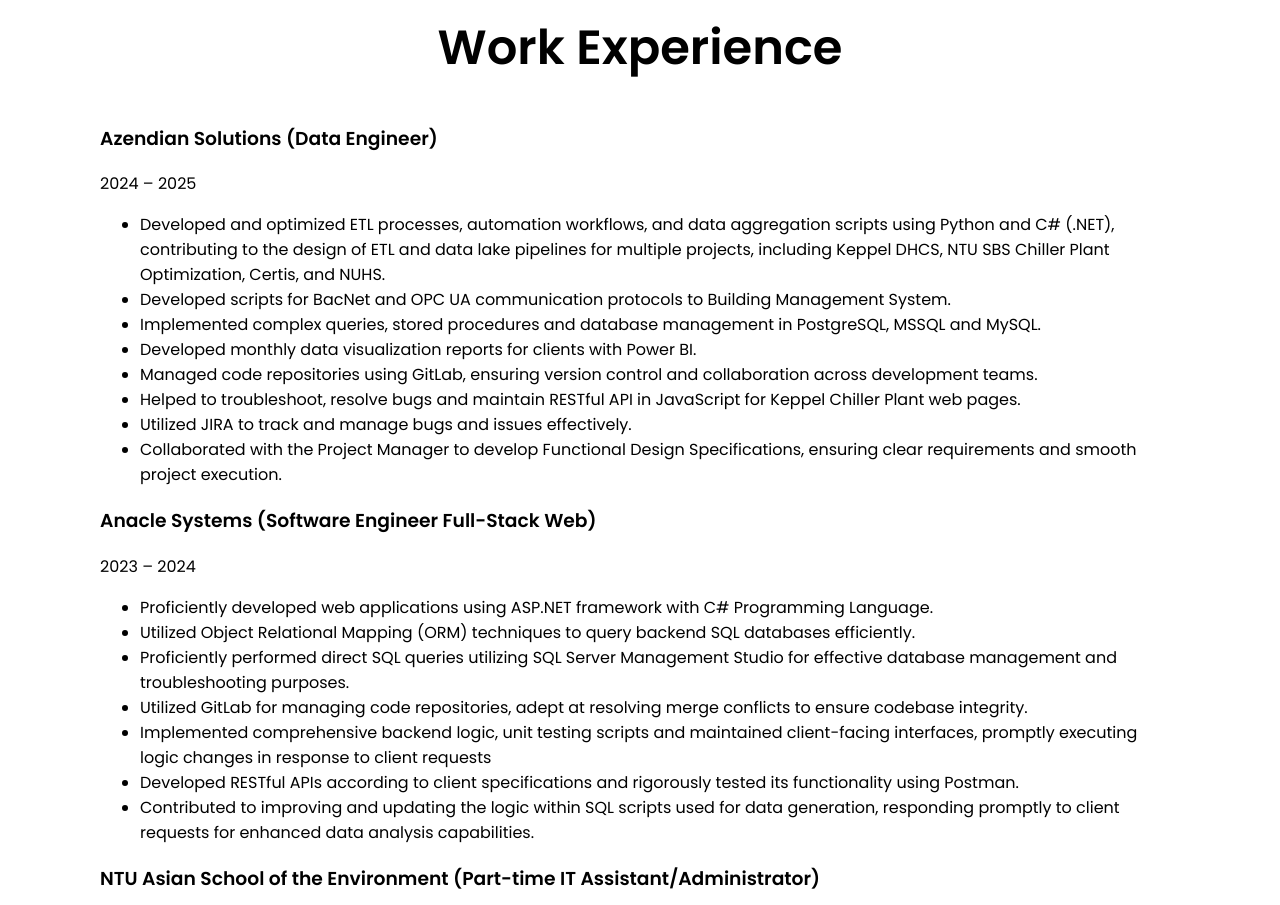
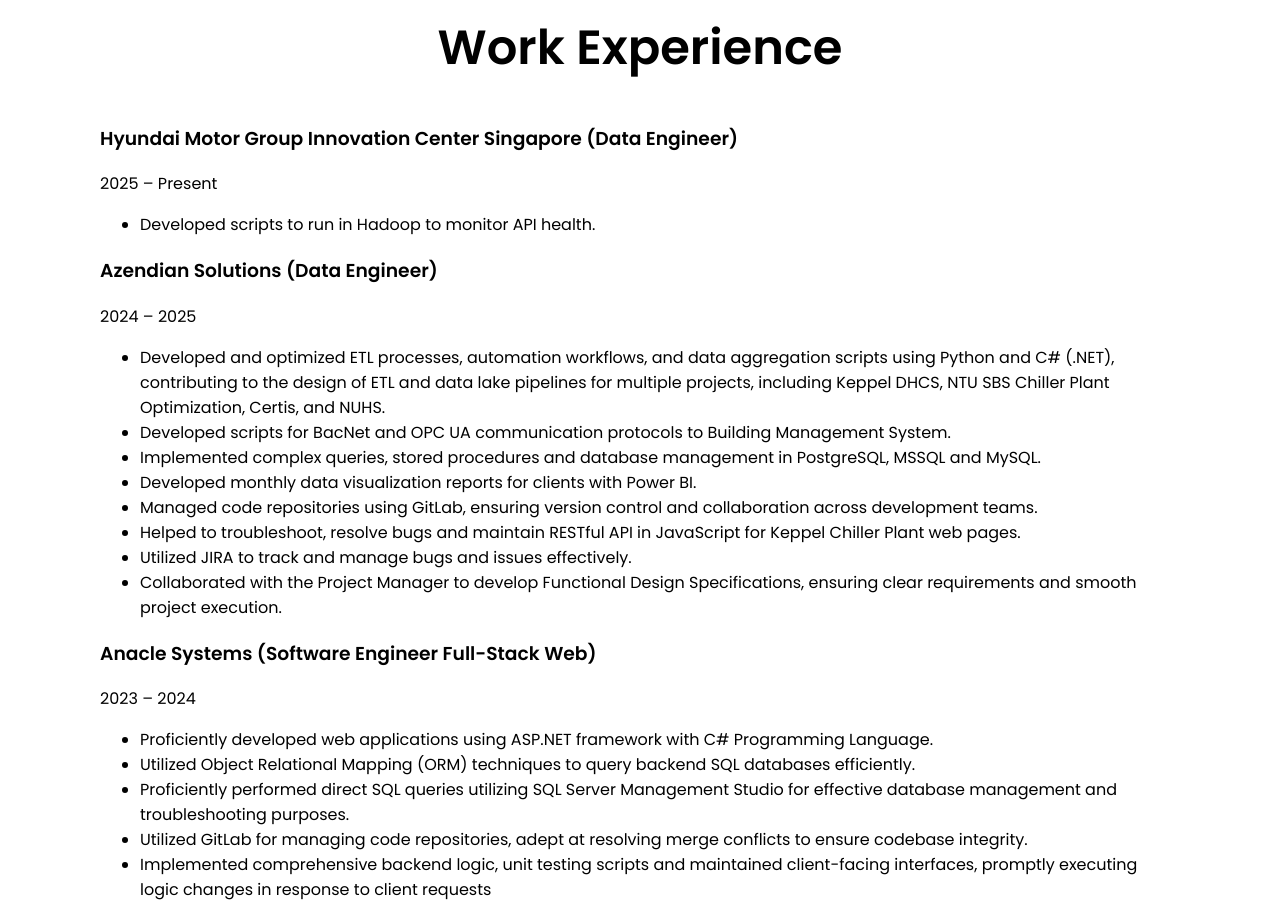
Before and after one commit to jingshenggg/my-portfolio, a React (Create React App) app: page / in a window 1280 px wide. Shown: the part 1580-2485 px from the top of the page. Built offline with nearby package versions, Linux system fonts and the light colour scheme.

Commit message:
added latest job

```diff
--- a/src/components/Experience.js
+++ b/src/components/Experience.js
@@ -3,6 +3,14 @@
 
 function Experience() {
   const experiences = [
+    {
+      role: "Data Engineer",
+      company: "Hyundai Motor Group Innovation Center Singapore",
+      period: "2025 – Present",
+      description: [
+        "Developed scripts to run in Hadoop to monitor API health.",
+      ],
+    },
     {
       role: "Data Engineer",
       company: "Azendian Solutions",
```
